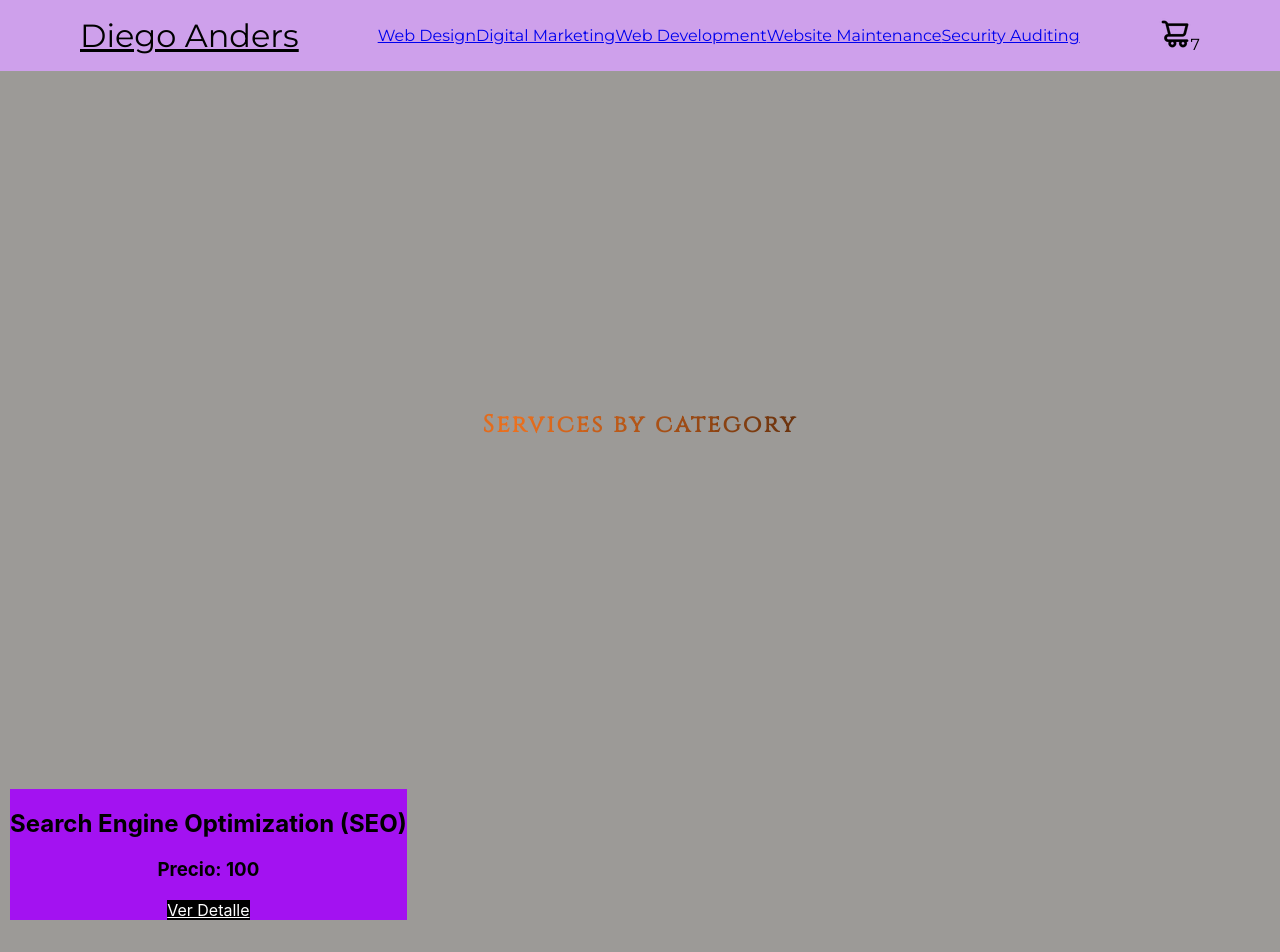
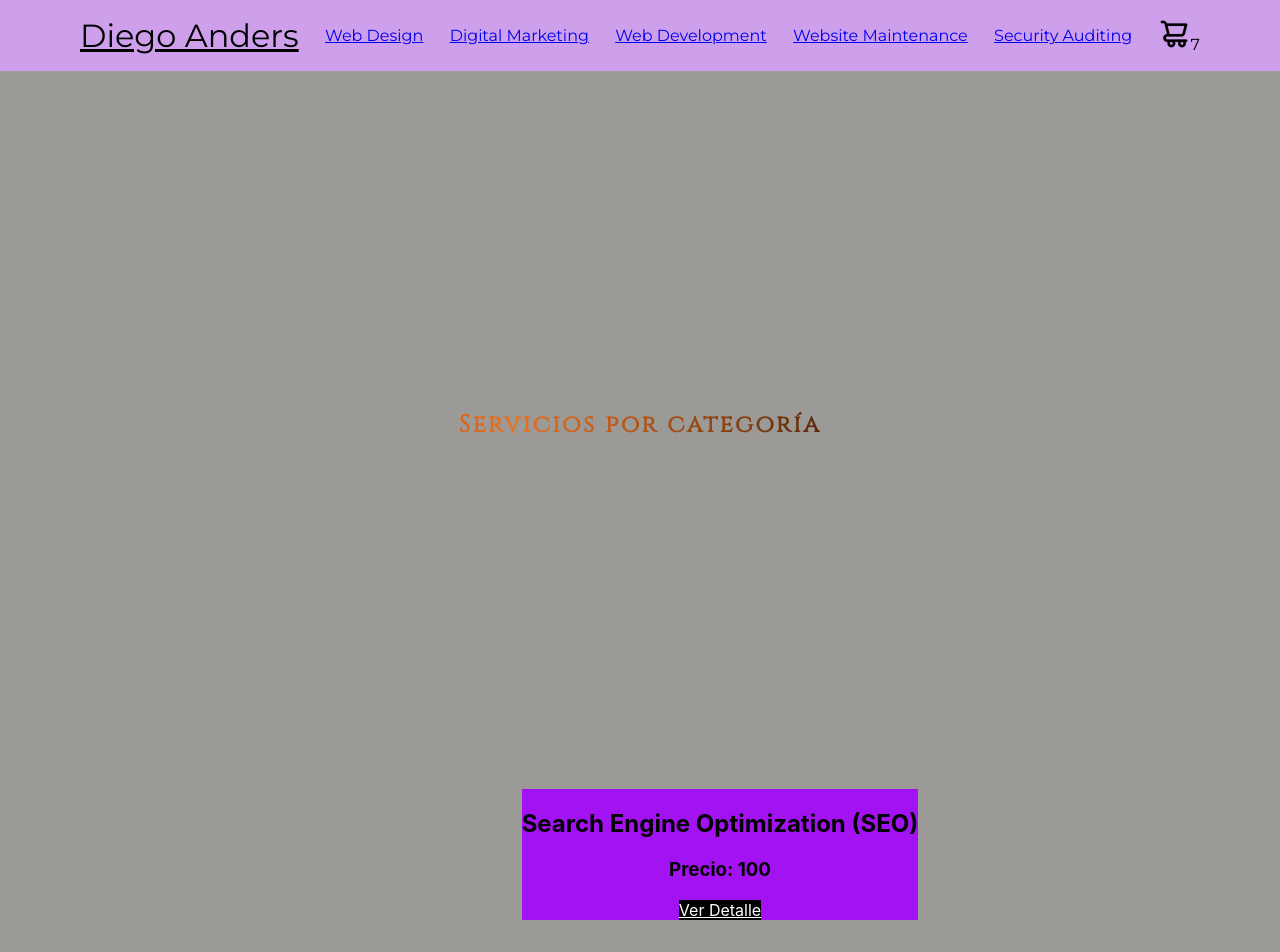
Before and after one commit to diegoganders/React-54965, a React (Create React App) app: page /category/DigitalMarketing in a window 1280 px wide. Shown: the top 952 px of the page. Before the commit the page ends 930 px from the top, so only its background shows below. Built offline with nearby package versions, Linux system fonts and the light colour scheme.

Commit message:
PreEntrega2+Anders

```diff
--- a/src/App.jsx
+++ b/src/App.jsx
@@ -15,7 +15,7 @@ function App() {
         <NavBar />
         <Routes>
           <Route path= '/' element={<ItemListContainer greeting={"Bienvenidos! Por favor seleccione un servicio"}/>} />
-          <Route path= '/category/:categoryId' element={<ItemListContainer greeting={"Services by category"}/>} />
+          <Route path= '/category/:categoryId' element={<ItemListContainer greeting={"Servicios por categoría"}/>} />
           <Route path= '/item/:itemId' element={<ItemDetailContainer />} />
         </Routes>
      </BrowserRouter> */}
--- /dev/null
+++ b/src/components/ItemList/ItemList.css
@@ -0,0 +1,9 @@
+.itemList-container{
+    margin-left: 400px;
+    align-items: center;
+    display: flex;
+    flex-direction: column;
+    min-height: 100vh;
+    width: 50%;
+    overflow: hidden;
+}
--- a/src/components/ItemList/ItemList.jsx
+++ b/src/components/ItemList/ItemList.jsx
@@ -1,9 +1,9 @@
-import './ItemList'
+import './ItemList.css'
 import Item from "../Item/Item"
 
 const ItemList = ({ services }) => {
     return (
-        <div style={{ display: 'flex'}}>
+        <div className='itemList-container'>
                 {
                     services.map(service => {
                         return <Item key={service.id} {...service} />
--- a/src/components/ItemListContainer/ItemListContainer.jsx
+++ b/src/components/ItemListContainer/ItemListContainer.jsx
@@ -29,7 +29,7 @@ const ItemListContainer = ({greeting}) => {
     }, [categoryId])
 
     if(loading) {
-        return <h1>Loading Services...</h1>
+        return <h1>Cargando servicios...</h1>
     }
 
     if(servicesState && servicesState.length === 0) {
--- a/src/components/NavBar/NavBar.jsx
+++ b/src/components/NavBar/NavBar.jsx
@@ -7,13 +7,13 @@ const NavBar = () => {
     return (
         <nav className="NavBar">
             <Link to='/' className="Brand">Diego Anders</Link>
-            <div>
+
                 <NavLink to='/category/WebDesign' className='btn btn-dark'>Web Design</NavLink>
                 <NavLink to='/category/DigitalMarketing' className='btn btn-dark'>Digital Marketing</NavLink>
                 <NavLink to='/category/WebDevelopment' className='btn btn-dark'>Web Development</NavLink>
                 <NavLink to='/category/WebsiteMaintenance' className='btn btn-dark'>Website Maintenance</NavLink>
                 <NavLink to='/category/SecurityAuditing' className='btn btn-dark'>Security Auditing</NavLink>
-            </div>
+
             <CartWidget />
         </nav>
     )
--- a/src/pages/Home.jsx
+++ b/src/pages/Home.jsx
@@ -6,7 +6,7 @@ import ItemListContainer from '../components/ItemListContainer/ItemListContainer
 const home = () => {
   return (
     <div className="App">
-    <ItemListContainer saludo={"Bienvenidos! Por favor seleccione un servicio"}/>
+        <ItemListContainer greeting={"Bienvenidos! Por favor seleccione un servicio"}/>
 
    </div>
   )
--- a/src/pages/ItemDetail.jsx
+++ b/src/pages/ItemDetail.jsx
@@ -5,6 +5,8 @@ const ItemDetail = ({ name, price, img, description}) => {
             <img src={img} alt={name} style={{ width: 500}}/>
             <h3>Precio: {price}</h3>
             <p>Descripcion: {description}</p>
+            <button className="Boton-Agregar">Agregar al Carrito</button>
+
 
         </div>
     )
--- a/src/router/MainRouter.jsx
+++ b/src/router/MainRouter.jsx
@@ -11,11 +11,11 @@ const MainRouter = () => {
     <BrowserRouter>
           <NavBar />
       <Routes>
-        <Route exact path="*" element={<Home />} />
-        <Route path="/products" element={<Products />} />
+        <Route exact path='*' element={<Home />} />
         <Route path= '/' element={<ItemListContainer greeting={"Bienvenidos! Por favor seleccione un servicio"}/>} />
-        <Route path= '/category/:categoryId' element={<ItemListContainer greeting={"Services by category"}/>} />
+        <Route path= '/category/:categoryId' element={<ItemListContainer greeting={"Servicios por categoría"}/>} />
         <Route path= '/item/:itemId' element={<ItemDetailContainer />} />
+        <Route path='/products' element={<Products />} />
 
       </Routes>
     </BrowserRouter>)
```
Also changed, not shown: 1 other file (tests, documents, lock files or other folders).
